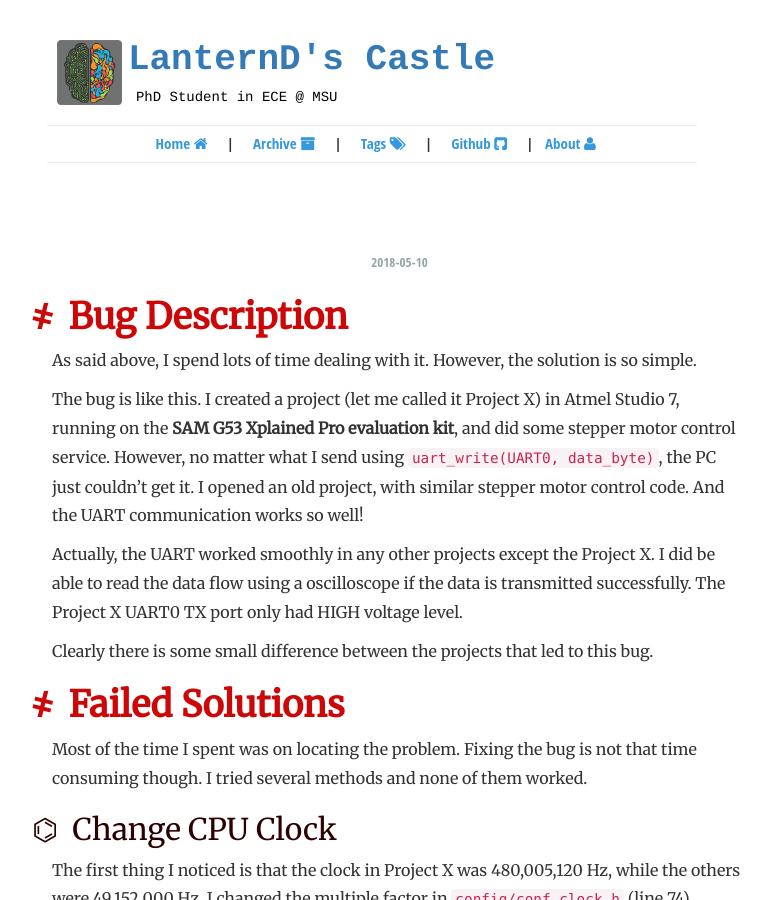
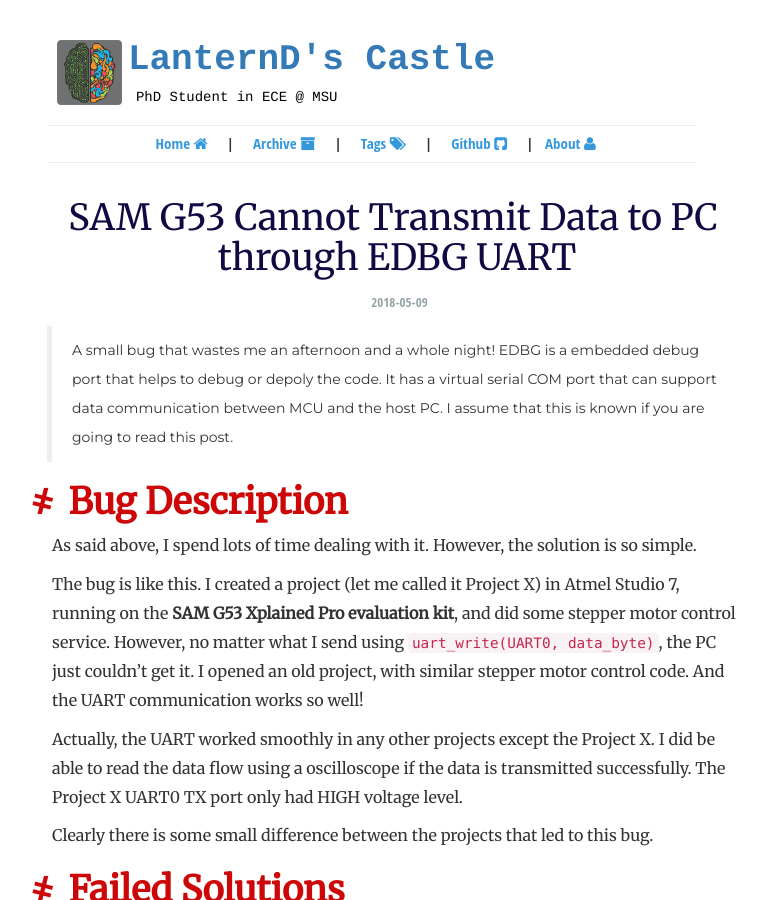
Before and after one commit to LanternD/en.dlyang.me, a Jekyll site: the page built from _posts/2018-05-09-sam-g53-uart-cannot-transmit-data-to-pc-through-edbg-uart.md, in a window 1280 px wide and 900 px high. Shown: the whole window, without its empty margins (243-1014 px from the left). Built offline with Jekyll 4.4.1, drawn with Linux system fonts in a browser that asks for light colours; our own code applies the rules of GitHub Pages for plain Markdown files; comment, search, counter and statistics services are not loaded; some of the changed lines change nothing that is shown.

Commit message:
Update post: fixed error in yaml header.

```diff
--- a/_posts/2018-05-09-sam-g53-uart-cannot-transmit-data-to-pc-through-edbg-uart.md
+++ b/_posts/2018-05-09-sam-g53-uart-cannot-transmit-data-to-pc-through-edbg-uart.md
@@ -1,6 +1,6 @@
 ---
 layout: post
-title: [DEBUG LOG] SAM G53 Cannot Transmit Data to PC through EDBG UART
+title: <DEBUG LOG> SAM G53 Cannot Transmit Data to PC through EDBG UART
 description: A small bug that wastes me an afternoon and a whole night! EDBG is a embedded debug port that helps to debug or depoly the code. It has a virtual serial COM port that can support data communication between MCU and the host PC. I assume that this is known if you are going to read this post.
 permalink: /sam-g53-uart-cannot-transmit-data-to-pc-through-edbg-uart/
 categories: [blog]
```
